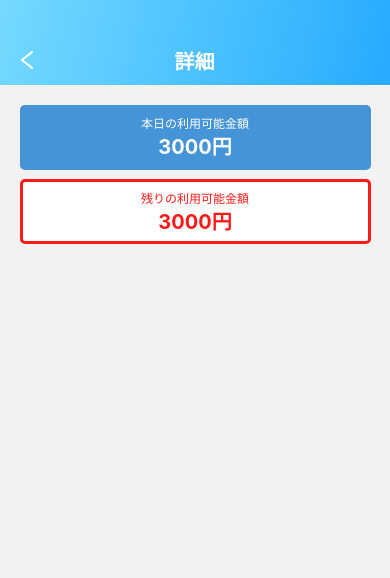
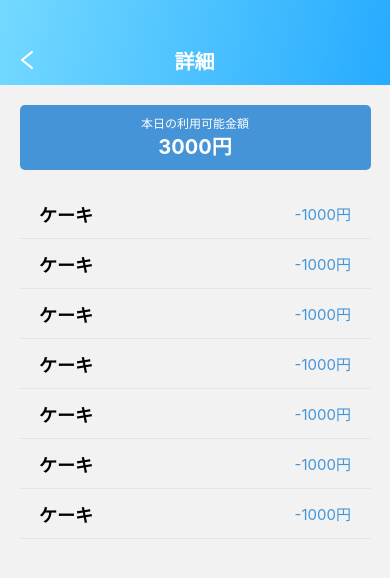
Before and after one commit to Hitoshi082508/saving-app, a React Native app: screen /Detail in a window 390 px wide. Shown: the top 578 px of the page. Built offline with nearby package versions, Linux system fonts and the light colour scheme.

Commit message:
create item list

```diff
--- a/src/components/atoms/Header.tsx
+++ b/src/components/atoms/Header.tsx
@@ -6,7 +6,7 @@ import { LinearGradient } from 'expo-linear-gradient';
 type Props = {
   text: string;
   icon?: boolean;
-  back: () => void;
+  back?: () => void;
 };
 export const Header: React.FC<Props> = ({ text, icon, back }) => {
   const aa = false;
--- /dev/null
+++ b/src/components/atoms/Item.tsx
@@ -0,0 +1,38 @@
+import React from 'react';
+import { Text, StyleSheet, View } from 'react-native';
+type Props = {
+  item: string;
+  money: number;
+};
+export const Item: React.FC<Props> = ({ item, money }) => {
+  return (
+    <View style={styles.container}>
+      <Text style={styles.item}>{item}</Text>
+      <Text style={styles.money}>{`-${money}円`}</Text>
+    </View>
+  );
+};
+const styles = StyleSheet.create({
+  container: {
+    width: '90%',
+    height: 50,
+    marginRight: '5%',
+    marginLeft: '5%',
+    paddingRight: '5%',
+    paddingLeft: '5%',
+    borderBottomColor: '#E5E5E5',
+    borderBottomWidth: 1,
+    display: 'flex',
+    flexDirection: 'row',
+    alignItems: 'center',
+    justifyContent: 'space-between',
+  },
+  item: {
+    fontSize: 18,
+    fontWeight: 'bold',
+  },
+  money: {
+    fontSize: 15,
+    color: '#4594D7',
+  },
+});
--- /dev/null
+++ b/src/components/molecules/ItemList.tsx
@@ -0,0 +1,23 @@
+import React from 'react';
+import { Text, StyleSheet, View } from 'react-native';
+import { Item } from 'src/components/atoms/Item';
+type Props = {
+  item: string;
+  money: number;
+};
+export const ItemList: React.FC<Props> = ({ item, money }) => {
+  return (
+    <>
+      <Item item={item} money={money} />
+      <Item item={item} money={money} />
+      <Item item={item} money={money} />
+      <Item item={item} money={money} />
+      <Item item={item} money={money} />
+      <Item item={item} money={money} />
+      <Item item={item} money={money} />
+    </>
+  );
+};
+const styles = StyleSheet.create({
+  container: {},
+});
--- a/src/screens/DetailScreen.tsx
+++ b/src/screens/DetailScreen.tsx
@@ -8,6 +8,7 @@ import { Header } from 'src/components/atoms/Header';
 import { RootStackParamList } from 'src/types/navigation';
 import { TodayLimitBlue } from 'src/components/atoms/TodayLimitBlue';
 import { TodayLimitRed } from 'src/components/atoms/TodayLimitRed';
+import { ItemList } from 'src/components/molecules/ItemList';
 
 type Props = {
   navigation: StackNavigationProp<RootStackParamList, 'Detail'>;
@@ -21,7 +22,7 @@ export const DetailScreen: React.FC<Props> = ({ navigation }) => {
     <ScrollView>
       <Header text="詳細" back={() => navigation.navigate('Home')} icon />
       <TodayLimitBlue text="aa" />
-      <TodayLimitRed text="aa" />
+      <ItemList item="ケーキ" money={1000} />
     </ScrollView>
   );
 };
```
